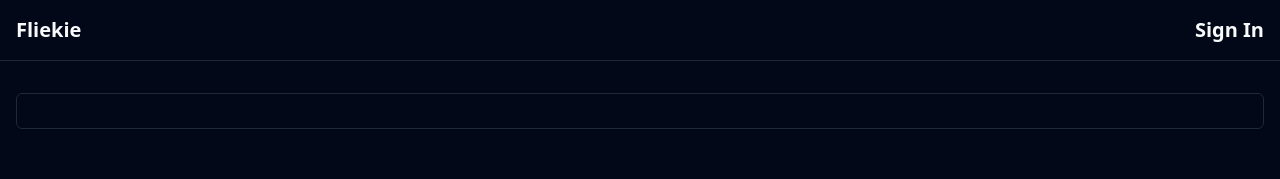
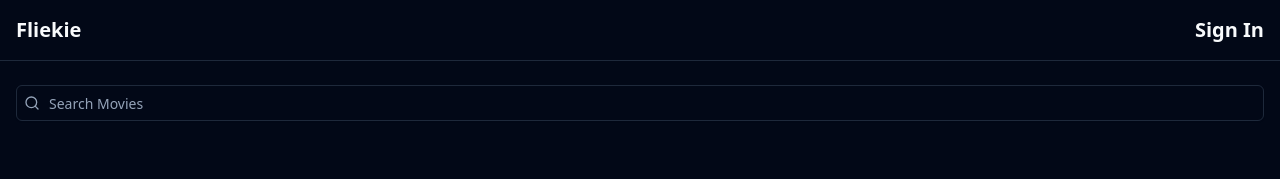
Before and after one commit to barrymichaeldoyle/fliekie, a Next.js app: page / in a window 1280 px wide. Shown: the top 179 px of the page. Built offline with nearby package versions, Linux system fonts and the light colour scheme; no server answers; the database is empty.

Commit message:
added icon and placeholder to movie search input

```diff
--- a/package.json
+++ b/package.json
@@ -22,6 +22,7 @@
     "drizzle-orm": "^0.30.10",
     "geist": "^1.3.0",
     "lodash.debounce": "^4.0.8",
+    "lucide-react": "^0.428.0",
     "next": "^14.2.4",
     "next-themes": "^0.3.0",
     "postgres": "^3.4.4",
--- a/src/app/_components/MoviesSearchInput.tsx
+++ b/src/app/_components/MoviesSearchInput.tsx
@@ -1,6 +1,7 @@
 "use client";
 import { useRouter } from "next/navigation";
 import { ChangeEvent } from "react";
+import { Search } from "lucide-react";
 
 import { Input } from "~/components/ui/input";
 
@@ -11,5 +12,15 @@ export function MoviesSearchInput(props: { defaultValue?: string }) {
     router.replace(`?search=${e.target.value}`);
   }
 
-  return <Input defaultValue={props.defaultValue} onChange={handleChange} />;
+  return (
+    <div className="relative w-full">
+      <Search className="text-muted-foreground absolute left-2 top-2.5 h-4 w-4" />
+      <Input
+        defaultValue={props.defaultValue}
+        onChange={handleChange}
+        placeholder="Search Movies"
+        className="pl-8"
+      />
+    </div>
+  );
 }
--- a/src/app/layout.tsx
+++ b/src/app/layout.tsx
@@ -18,7 +18,7 @@ export default function RootLayout({ children }: Readonly<PropsWithChildren>) {
       className={`${GeistSans.variable}`}
       suppressHydrationWarning
     >
-      <body className="flex flex-col gap-4">
+      <body className="flex flex-col gap-2">
         <ThemeProvider
           attribute="class"
           forcedTheme="dark"
```
Also changed, not shown: 1 other file (tests, documents, lock files or other folders).
